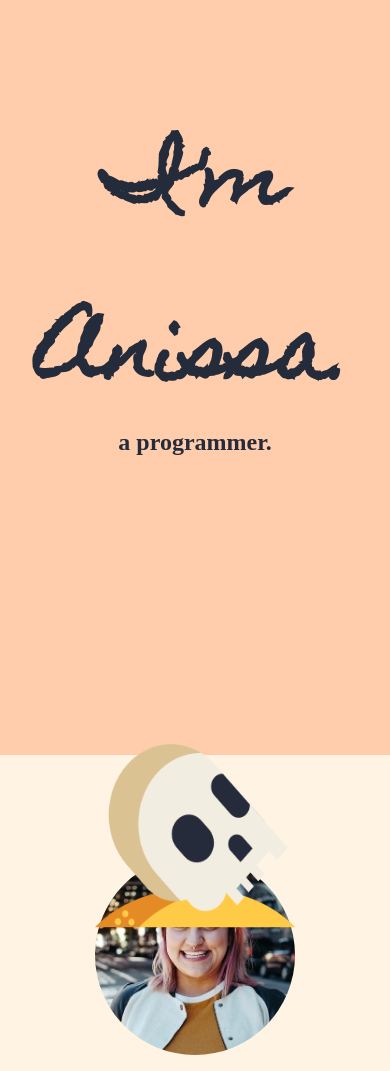
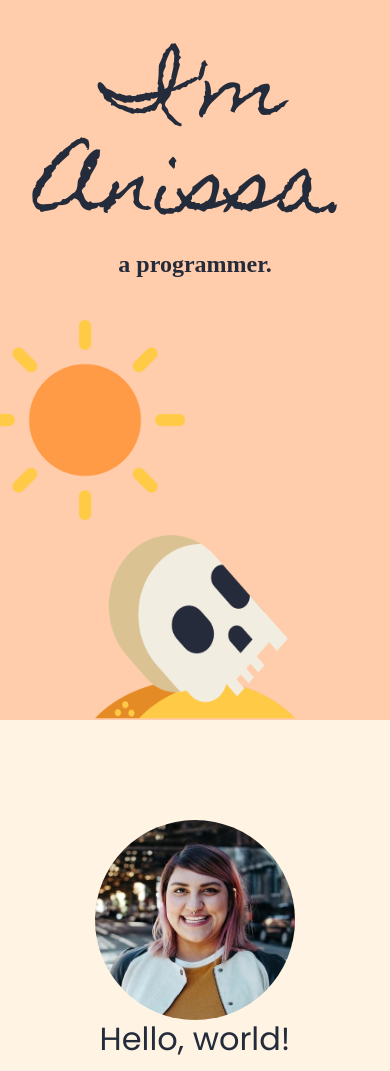
Before and after one commit to acristerna/acristerna.github.io, a plain HTML site: page index.html in a window 390 px wide. Shown: the top 1071 px of the page. Drawn offline with nearby package versions, Linux system fonts and the light colour scheme; a web font is replaced by a local one.

Commit message:
Bootstrap and Responsive

```diff
--- a/index.html
+++ b/index.html
@@ -4,19 +4,27 @@
 <head>
   <meta charset="utf-8">
   <title>Anissa Cristerna</title>
+  <link rel="stylesheet" href="https://stackpath.bootstrapcdn.com/bootstrap/4.3.1/css/bootstrap.min.css" integrity="sha384-ggOyR0iXCbMQv3Xipma34MD+dH/1fQ784/j6cY/iJTQUOhcWr7x9JvoRxT2MZw1T" crossorigin="anonymous">
   <link rel="stylesheet" href="mySiteStyles.css">
   <link rel="icon" href="skull.png">
   <link href="https://fonts.googleapis.com/css?family=Frank+Ruhl+Libre|Homemade+Apple|Poppins" rel="stylesheet">
 
 <body>
   <!-- https://colorhunt.co/palette/138039 -->
-  <div class="top-container">
-    <img class="top-sun" src="sun.png" alt="sun-img">
-    <h1 class="name">I'm Anissa.</h1>
-    <p class="engineer">a programmer.</p>
+  <div class="jumbotron jumbotron-fluid py-0">
+    <div class="header">
+      <div class="row">
+        <h1 class="col-12 justify-content-center pt-5">I'm Anissa.</h1>
+        <p class="engineer col-12">a programmer.</p>
+        <p class="col-7"></p>
+        <img class="top-sun d-flex justify-content-around" src="sun.png" alt="sun-img">
+
+      </div>
       <img class="skull" src="skull.png" alt="skull-img">
     </div>
+  </div>
 
+  </div>
 
   <div class="middle-container">
     <div class="profile">
@@ -24,6 +32,7 @@
       <h2>Hello, world!</h2>
       <p class="intro-paragraph">I'm currently a Software Engineering student at Loyola University Chicago. I have a passion for web design, game development, and cybersecurity. In my spare time, I take classes on Udemy, craft a mean cross stitch, or
         hang out with my awesome pup, Woods. </p>
+    </div>
   </div>
   <hr>
   <div class="skills">
@@ -36,7 +45,7 @@
   </div>
   <div class="skill-row">
     <img class="CSS-img" src="css.png" alt="html-css-icon">
-      <h3>HTML5/CSS3</h3>
+    <h3>HTML/CSS</h3>
     <p>I am currently taking three Udemy bootcamp classes that have given me a wide range of exercises and projects (including this site) to work on. All projects can be seen on my GitHub account. </p>
   </div>
   <div class="skill-row">
--- a/mySiteStyles.css
+++ b/mySiteStyles.css
@@ -1,4 +1,3 @@
-
 body {
   margin: 0;
   text-align: center;
@@ -47,27 +46,23 @@ a {
   font-weight: bold;
 }
 
+.jumbotron-fluid {
+  padding-bottom: 0;
+}
+
 a:hover {
   color: #fff4e3;
 }
 
-.name {
-position: relative;
-top: 100px;
-}
-
 .engineer {
-  position: relative;
-  top: 48px;
   font-weight: bold;
   font-size: 24px;
   color: #242B3B;
 }
 
-.top-container {
+.jumbotron {
   background-color: #ffcdab;
-  position: relative;
-  height:755px;
+  /* height:755px; */
 }
 
 .profilePhoto {
@@ -88,23 +83,18 @@ top: 100px;
 }
 
 .top-sun {
-  position: absolute;
-  height:200px;
+  height: 200px;
   width: 200px;
-  right: 400px;
-  bottom: 300px;
 }
 
 .skull {
   height: 200px;
   width: 200px;
-  position: relative;
-  top: 287px;
+}
 
-}
 .intro-paragraph {
   margin: auto;
-  width:30%;
+  width: 50%;
   font-size: 18px;
   color: #242B3B;
 }
@@ -123,18 +113,19 @@ top: 100px;
 
 .CSS-img {
   width: 22%;
-  float:right;
+  float: right;
   margin-left: 30px;
 }
+
 .girlJavaScript-img {
   width: 22%;
-  float:left;
+  float: left;
   margin-right: 30px;
 }
 
 .gaming-img {
   width: 22%;
-  float:right;
+  float: right;
   margin-left: 30px;
 }
 
@@ -143,6 +134,7 @@ top: 100px;
   margin: 40px auto 60px;
   color: #242B3B;
 }
+
 .contact-line {
   width: 45%;
   margin: 40px auto 60px;
```
Lines whose indentation alone changed are shown as unchanged.
